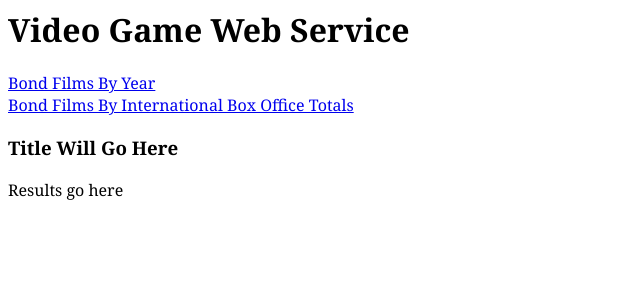
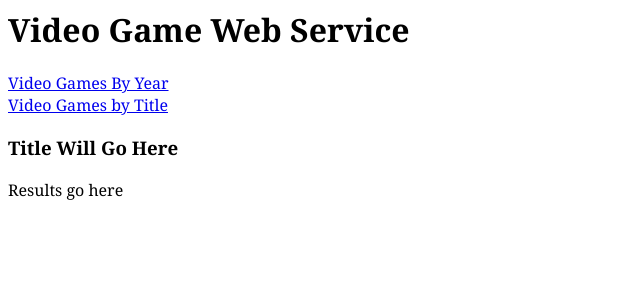
Before and after one commit to yodet/video-game-web-service, a PHP site: page / in a window 1280 px wide. Shown: the top 300 px of the page, without its empty margins (0-640 px from the left). Run offline with PHP 8.4, Linux system fonts and the light colour scheme.

Commit message:
Update index.php

```diff
--- a/index.php
+++ b/index.php
@@ -1,6 +1,6 @@
 <html>
 <head>
-<title>Video Game Web Service </title>
+<title>Video Game Service</title>
 <style>
 	body {font-family:georgia;}
 
@@ -34,15 +34,18 @@ $(document).ready(function() {
 
 function loadAJAX(cat)
 {
-	//AJAX connection will go here
-    //alert('cat is: ' + cat);
+   $.ajax({
+       type: "GET",
+       dataType: "json",
+       url: "api.php?cat=" + cat,
+       success: bondJSON,
+       error: function(xhr, status, error){
+        let errorMessage = xhr.status + ': ' + xhr.statusText
+        alert('Error - ' + errorMessage);
+    }
 
-	$.ajax({
-		type: "GET",
-		dataType: "json",
-		url: "api.php?cat=" + cat,
-		success: bondJSON
-	});
+   });
+
 }
 
 function toConsole(data)
@@ -61,22 +64,23 @@ function bondJSON(data){
 	$("#films").html("");
 
 	//loop through films and add template
+	/*
 	$.each(data.films.function(i,item);{ //reloads
 		let myFilm = bondTemplate(item);
 		$('<div></div>').html(myFilm).appendTo('#films');
 	});
-
+	*/
 
 
 	//this loads the data on the page but its all bunched up
 	//$("#output").text(JSON.stringify(data));
 
 	//this creates a map of the JSON on our page
-	/*
+
 	let myData = JSON.stringify(data, null, 4);
 	myData = "<pre>" + myData + "</pre>";
 	$("#output").html(myData);
-	*/
+
 }
 
 function bondTemplate(film){
@@ -97,26 +101,17 @@ function bondTemplate(film){
 		</div>
 
 
-
-
 	`;
 
 
-
-
-
-
 }
-
-
-
 
 </script>
 </head>
 	<body>
 	<h1>Video Game Web Service</h1>
-		<a href="year" class="category">Bond Films By Year</a><br />
-		<a href="box" class="category">Bond Films By International Box Office Totals</a>
+		<a href="year" class="category">Video Games By Year</a><br />
+		<a href="box" class="category">Video Games by Title</a>
 		<h3 id="filmtitle">Title Will Go Here</h3>
 		<div id="films">
 
```
